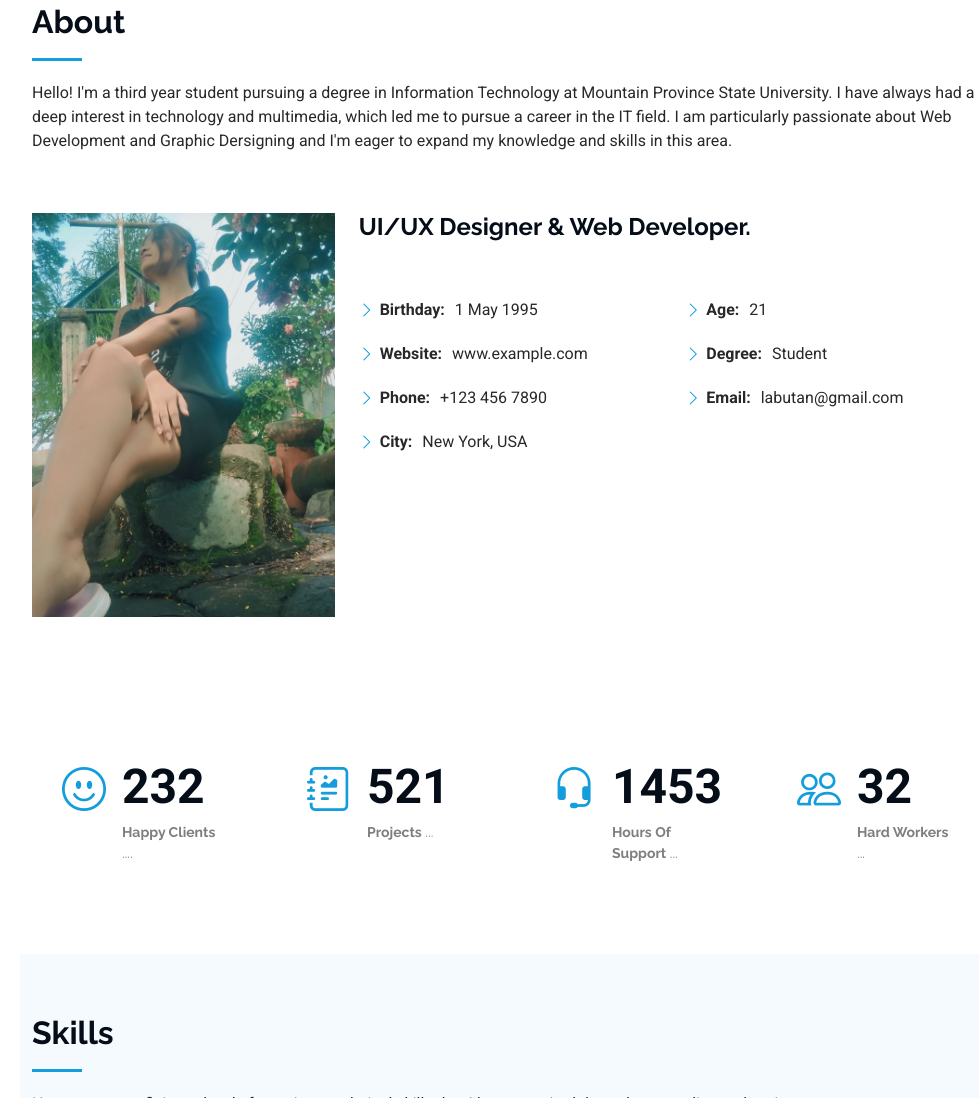
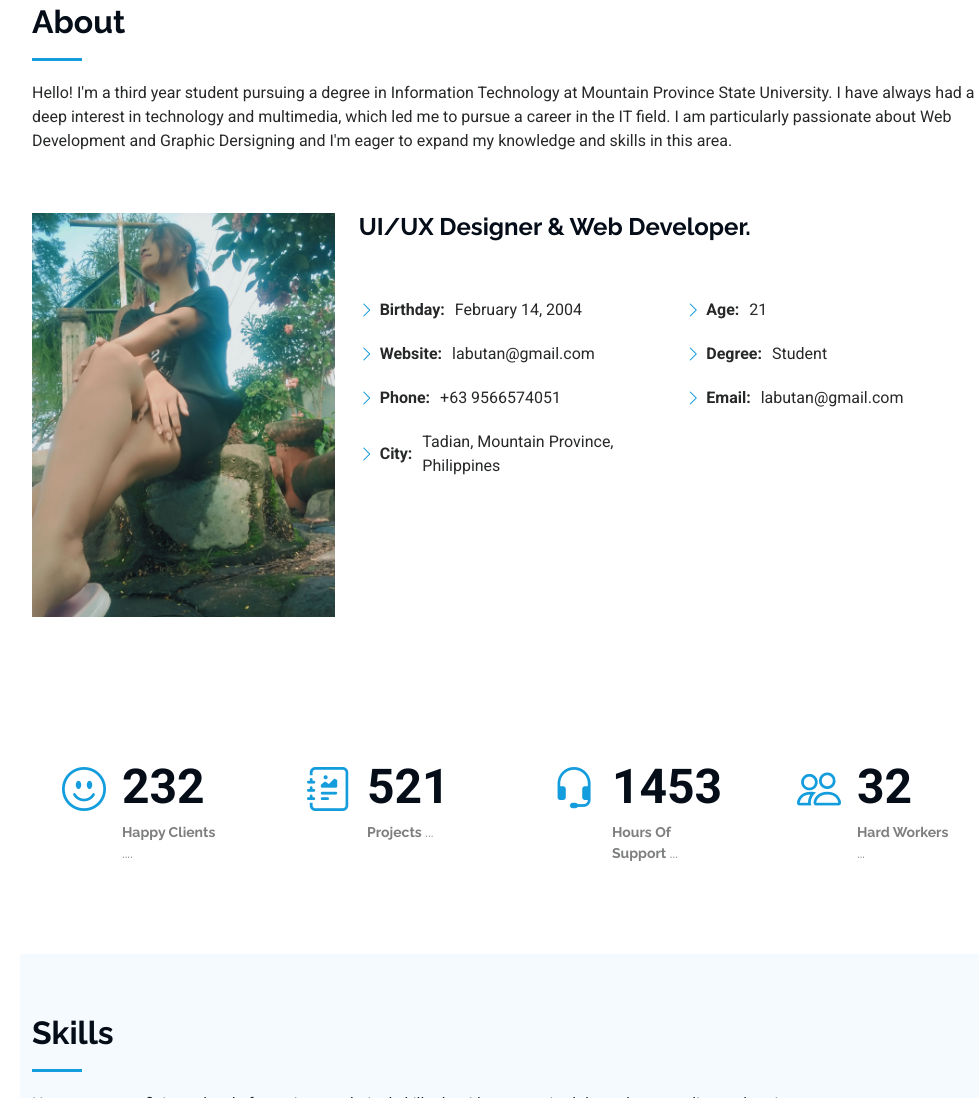
Before and after one commit to charsskie/Portfolio-Final, a plain HTML site: page index.html in a window 1280 px wide. Shown: the part 857-1955 px from the top of the page, without its empty margins (280-1259 px from the left). Drawn offline with Linux system fonts and the light colour scheme.

Commit message:
Update index.html

```diff
--- a/index.html
+++ b/index.html
@@ -127,10 +127,10 @@
             <div class="row">
               <div class="col-lg-6">
                 <ul>
-                  <li><i class="bi bi-chevron-right"></i> <strong>Birthday:</strong> <span>1 May 1995</span></li>
-                  <li><i class="bi bi-chevron-right"></i> <strong>Website:</strong> <span>www.example.com</span></li>
-                  <li><i class="bi bi-chevron-right"></i> <strong>Phone:</strong> <span>+123 456 7890</span></li>
-                  <li><i class="bi bi-chevron-right"></i> <strong>City:</strong> <span>New York, USA</span></li>
+                  <li><i class="bi bi-chevron-right"></i> <strong>Birthday:</strong> <span>February 14, 2004</span></li>
+                  <li><i class="bi bi-chevron-right"></i> <strong>Website:</strong> <span>labutan@gmail.com</span></li>
+                  <li><i class="bi bi-chevron-right"></i> <strong>Phone:</strong><span>+63 9566574051 </span></li>
+                  <li><i class="bi bi-chevron-right"></i> <strong>City:</strong> <span>Tadian, Mountain Province, Philippines</span></li>
                 </ul>
               </div>
               <div class="col-lg-6">
```
